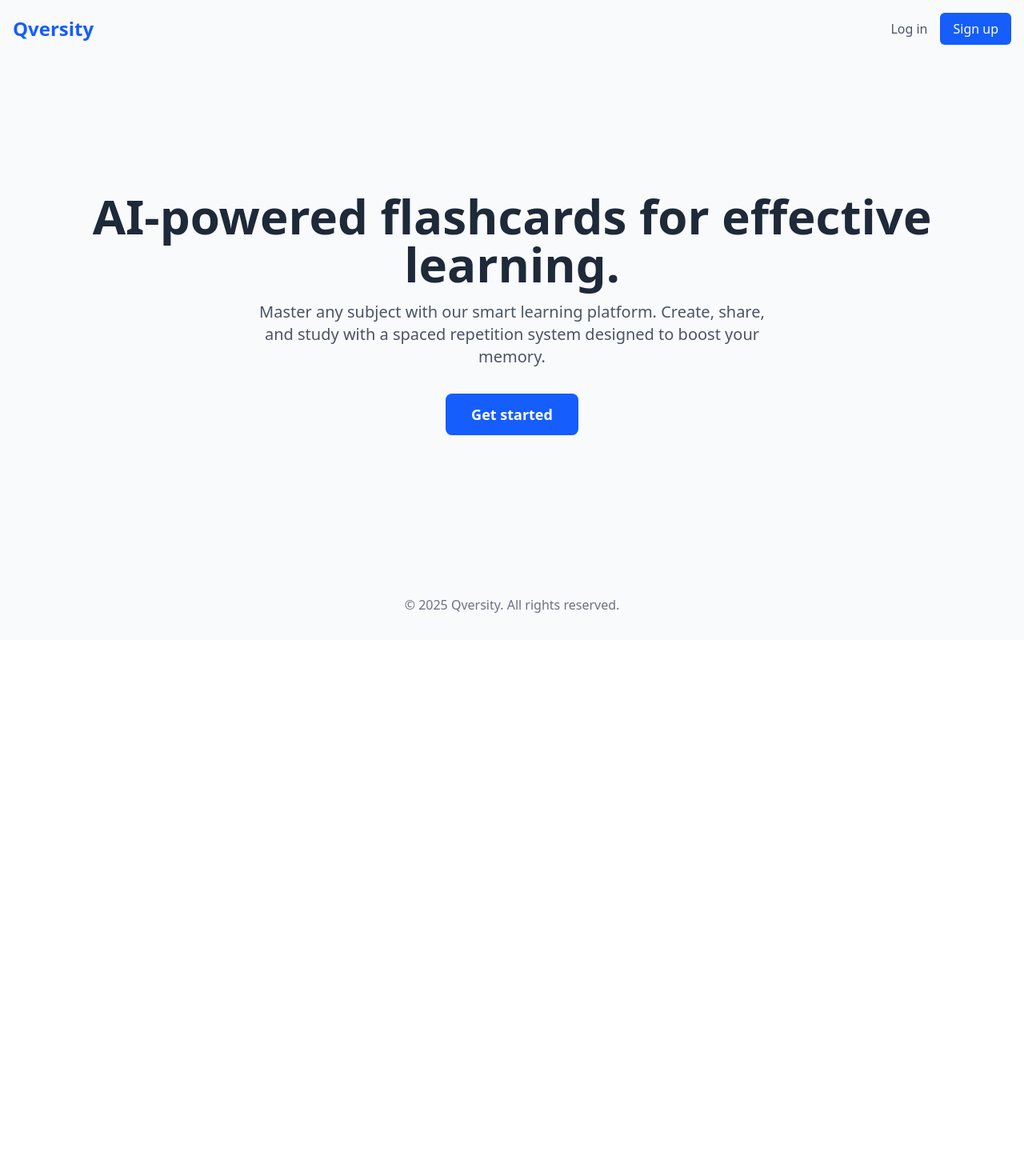
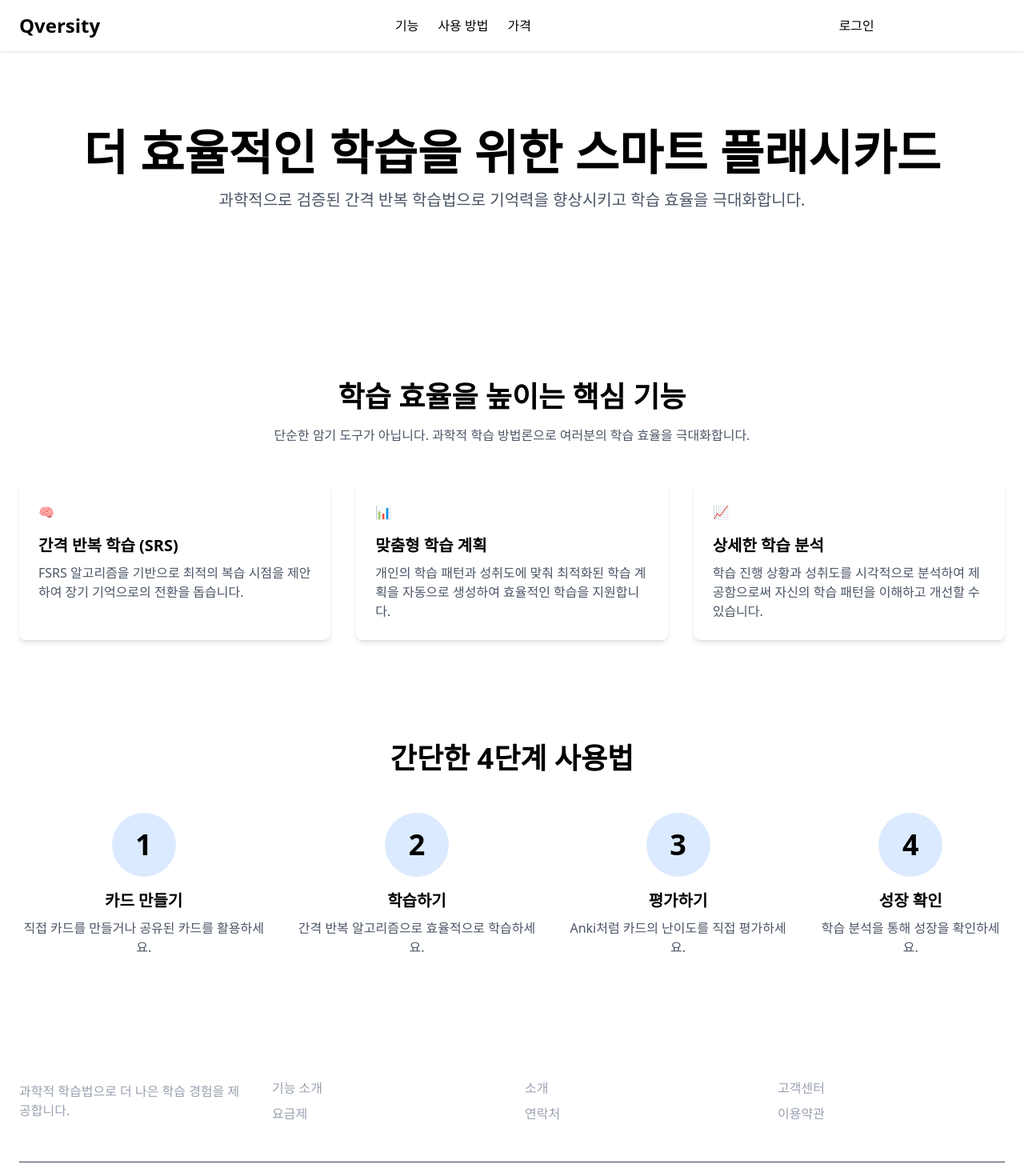
Before and after one commit to 99MotiveU/Qversity, a React (Vite) app in the folder qversity-front/: page / in a window 1280 px wide. Shown: the top 1470 px of the page at 80% size. Before the commit the page ends 800 px from the top, so only its background shows below. Built offline with nearby package versions, Linux system fonts and the light colour scheme.

Commit message:
refactor: WelcomePage UI/UX 수정

```diff
--- a/qversity-front/src/pages/WelcomePage.jsx
+++ b/qversity-front/src/pages/WelcomePage.jsx
@@ -1,44 +1,141 @@
 import React from 'react';
 
+// Helper component for Feature Cards
+const FeatureCard = ({ icon, title, children }) => (
+  <div className="feature-card bg-white p-6 rounded-lg shadow-md hover:shadow-xl transition-shadow">
+    <div className="text-primary mb-4">{icon}</div>
+    <h3 className="text-xl font-bold text-dark-color mb-2">{title}</h3>
+    <p className="text-gray-600">{children}</p>
+  </div>
+);
+
+// Main Welcome Page Component
 export default function WelcomePage() {
   return (
-    <div className="flex flex-col min-h-screen bg-gray-50">
+    <div className="font-sans bg-light-color text-dark-color">
       {/* Header */}
-      <header className="w-full">
-        <div className="container mx-auto px-4">
-          <nav className="flex justify-between items-center py-4">
-            <div className="text-2xl font-bold text-blue-600">
-              Qversity
-            </div>
-            <div className="flex items-center space-x-4">
-              <button type="button" className="text-gray-600 hover:text-blue-600">
-                Log in
-              </button>
-              <button type="button" className="bg-blue-600 text-white px-4 py-2 rounded-md hover:bg-blue-700">
-                Sign up
-              </button>
-            </div>
+      <header className="bg-white shadow-sm sticky top-0 z-50">
+        <div className="container mx-auto px-6 py-3 flex justify-between items-center">
+          <div className="text-2xl font-bold text-primary">Qversity</div>
+          <nav className="hidden md:flex items-center space-x-6">
+            <a href="#features" className="hover:text-primary">기능</a>
+            <a href="#how-it-works" className="hover:text-primary">사용 방법</a>
+            <a href="#" className="hover:text-primary">가격</a>
           </nav>
+          <div className="hidden md:flex items-center space-x-2">
+            <button type="button" className="px-4 py-2 rounded-md hover:bg-gray-100">로그인</button>
+            <button type="button" className="bg-primary text-white px-4 py-2 rounded-md hover:bg-secondary">
+              무료로 시작하기
+            </button>
+          </div>
+          <div className="md:hidden">
+            <button>Menu</button> {/* Placeholder for mobile menu */}
+          </div>
         </div>
       </header>
 
-      {/* Main Content */}
-      <main className="flex-grow flex flex-col items-center justify-center text-center px-4">
-        <h1 className="text-4xl md:text-6xl font-bold text-gray-800 mb-4">
-          AI-powered flashcards for effective learning.
-        </h1>
-        <p className="text-lg md:text-xl text-gray-600 mb-8 max-w-2xl">
-          Master any subject with our smart learning platform. Create, share, and study with a spaced repetition system designed to boost your memory.
-        </p>
-        <button type="button" className="bg-blue-600 text-white px-8 py-3 rounded-lg text-lg font-semibold hover:bg-blue-700">
-          Get started
-        </button>
-      </main>
+      {/* Hero Section */}
+      <section className="pt-24 pb-16">
+        <div className="container mx-auto px-6 text-center">
+          <h1 className="text-4xl md:text-6xl font-extrabold mb-4">
+            더 효율적인 학습을 위한 <span className="text-primary">스마트 플래시카드</span>
+          </h1>
+          <p className="text-lg md:text-xl text-gray-600 max-w-3xl mx-auto mb-8">
+            과학적으로 검증된 간격 반복 학습법으로 기억력을 향상시키고 학습 효율을 극대화합니다.
+          </p>
+          <button type="button" className="bg-primary text-white px-8 py-3 rounded-lg text-lg font-semibold hover:bg-secondary transition-colors">
+            무료로 시작하기
+          </button>
+        </div>
+      </section>
+
+      {/* Features Section */}
+      <section id="features" className="py-16 bg-white">
+        <div className="container mx-auto px-6">
+          <div className="text-center mb-12">
+            <h2 className="text-3xl md:text-4xl font-bold">학습 효율을 높이는 핵심 기능</h2>
+            <p className="text-gray-600 mt-4 max-w-2xl mx-auto">
+              단순한 암기 도구가 아닙니다. 과학적 학습 방법론으로 여러분의 학습 효율을 극대화합니다.
+            </p>
+          </div>
+          <div className="grid md:grid-cols-2 lg:grid-cols-3 gap-8">
+            <FeatureCard title="간격 반복 학습 (SRS)" icon={<span>🧠</span>}>
+              FSRS 알고리즘을 기반으로 최적의 복습 시점을 제안하여 장기 기억으로의 전환을 돕습니다.
+            </FeatureCard>
+            <FeatureCard title="맞춤형 학습 계획" icon={<span>📊</span>}>
+              개인의 학습 패턴과 성취도에 맞춰 최적화된 학습 계획을 자동으로 생성하여 효율적인 학습을 지원합니다.
+            </FeatureCard>
+            <FeatureCard title="상세한 학습 분석" icon={<span>📈</span>}>
+              학습 진행 상황과 성취도를 시각적으로 분석하여 제공함으로써 자신의 학습 패턴을 이해하고 개선할 수 있습니다.
+            </FeatureCard>
+          </div>
+        </div>
+      </section>
+
+      {/* How It Works Section */}
+      <section id="how-it-works" className="py-16">
+        <div className="container mx-auto px-6">
+          <div className="text-center mb-12">
+            <h2 className="text-3xl md:text-4xl font-bold">간단한 4단계 사용법</h2>
+          </div>
+          <div className="flex flex-col md:flex-row justify-between items-center space-y-8 md:space-y-0 md:space-x-8">
+            <div className="text-center">
+              <div className="text-4xl font-bold text-primary bg-blue-100 w-20 h-20 mx-auto rounded-full flex items-center justify-center mb-4">1</div>
+              <h3 className="text-xl font-bold mb-2">카드 만들기</h3>
+              <p className="text-gray-600">직접 카드를 만들거나 공유된 카드를 활용하세요.</p>
+            </div>
+            <div className="text-center">
+              <div className="text-4xl font-bold text-primary bg-blue-100 w-20 h-20 mx-auto rounded-full flex items-center justify-center mb-4">2</div>
+              <h3 className="text-xl font-bold mb-2">학습하기</h3>
+              <p className="text-gray-600">간격 반복 알고리즘으로 효율적으로 학습하세요.</p>
+            </div>
+            <div className="text-center">
+              <div className="text-4xl font-bold text-primary bg-blue-100 w-20 h-20 mx-auto rounded-full flex items-center justify-center mb-4">3</div>
+              <h3 className="text-xl font-bold mb-2">평가하기</h3>
+              <p className="text-gray-600">Anki처럼 카드의 난이도를 직접 평가하세요.</p>
+            </div>
+            <div className="text-center">
+              <div className="text-4xl font-bold text-primary bg-blue-100 w-20 h-20 mx-auto rounded-full flex items-center justify-center mb-4">4</div>
+              <h3 className="text-xl font-bold mb-2">성장 확인</h3>
+              <p className="text-gray-600">학습 분석을 통해 성장을 확인하세요.</p>
+            </div>
+          </div>
+        </div>
+      </section>
 
       {/* Footer */}
-      <footer className="w-full py-8">
-        <div className="container mx-auto text-center text-gray-500">
-          <p>&copy; {new Date().getFullYear()} Qversity. All rights reserved.</p>
+      <footer className="bg-dark-color text-white">
+        <div className="container mx-auto px-6 py-12">
+          <div className="grid md:grid-cols-4 gap-8">
+            <div>
+              <h3 className="text-xl font-bold mb-4">Qversity</h3>
+              <p className="text-gray-400">과학적 학습법으로 더 나은 학습 경험을 제공합니다.</p>
+            </div>
+            <div>
+              <h3 className="font-bold mb-4">서비스</h3>
+              <ul className="space-y-2 text-gray-400">
+                <li><a href="#" className="hover:text-white">기능 소개</a></li>
+                <li><a href="#" className="hover:text-white">요금제</a></li>
+              </ul>
+            </div>
+            <div>
+              <h3 className="font-bold mb-4">회사</h3>
+              <ul className="space-y-2 text-gray-400">
+                <li><a href="#" className="hover:text-white">소개</a></li>
+                <li><a href="#" className="hover:text-white">연락처</a></li>
+              </ul>
+            </div>
+            <div>
+              <h3 className="font-bold mb-4">지원</h3>
+              <ul className="space-y-2 text-gray-400">
+                <li><a href="#" className="hover:text-white">고객센터</a></li>
+                <li><a href="#" className="hover:text-white">이용약관</a></li>
+              </ul>
+            </div>
+          </div>
+          <div className="mt-12 border-t border-gray-700 pt-8 text-center text-gray-500">
+            <p>&copy; {new Date().getFullYear()} Qversity. All rights reserved.</p>
+          </div>
         </div>
       </footer>
     </div>
```
